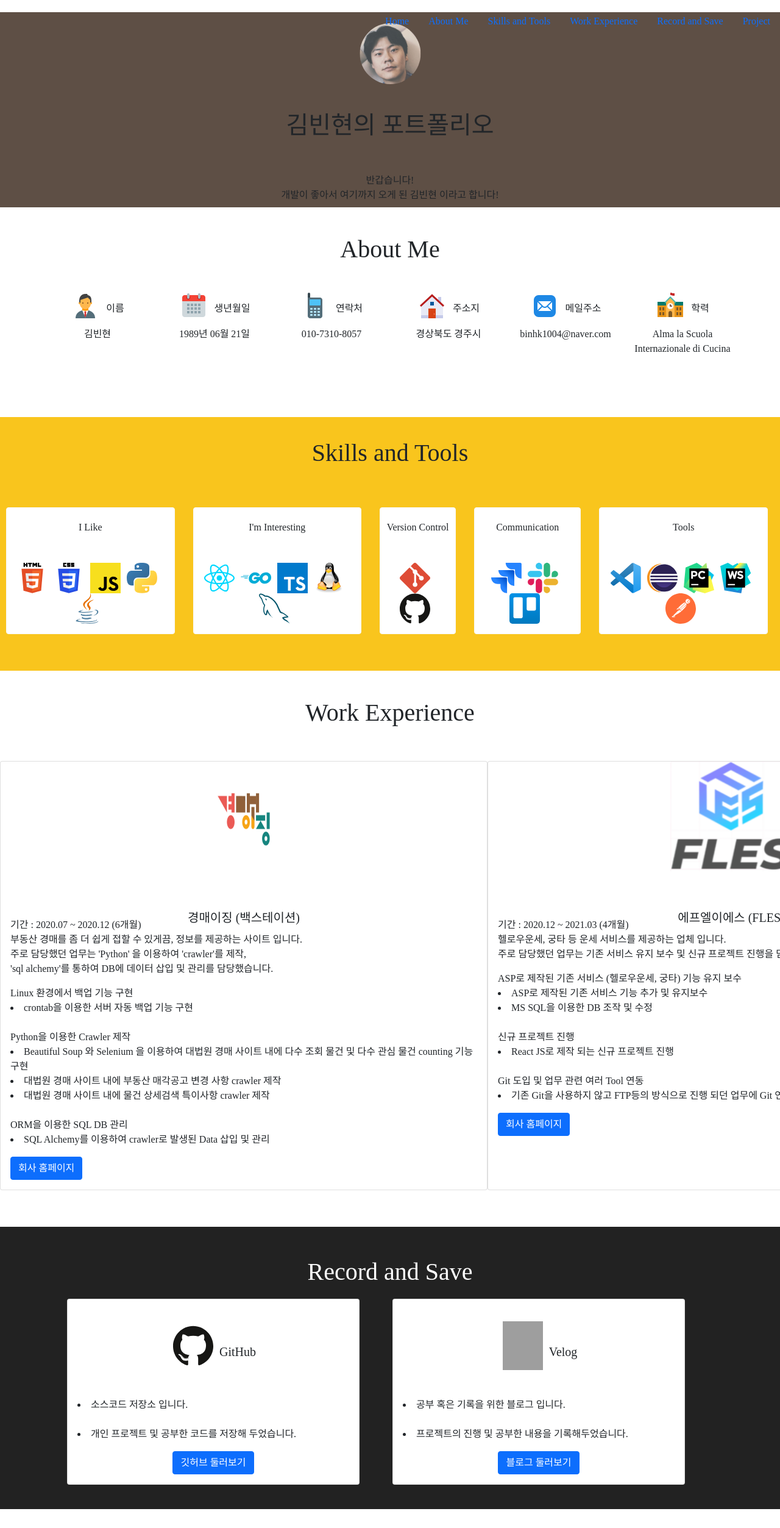
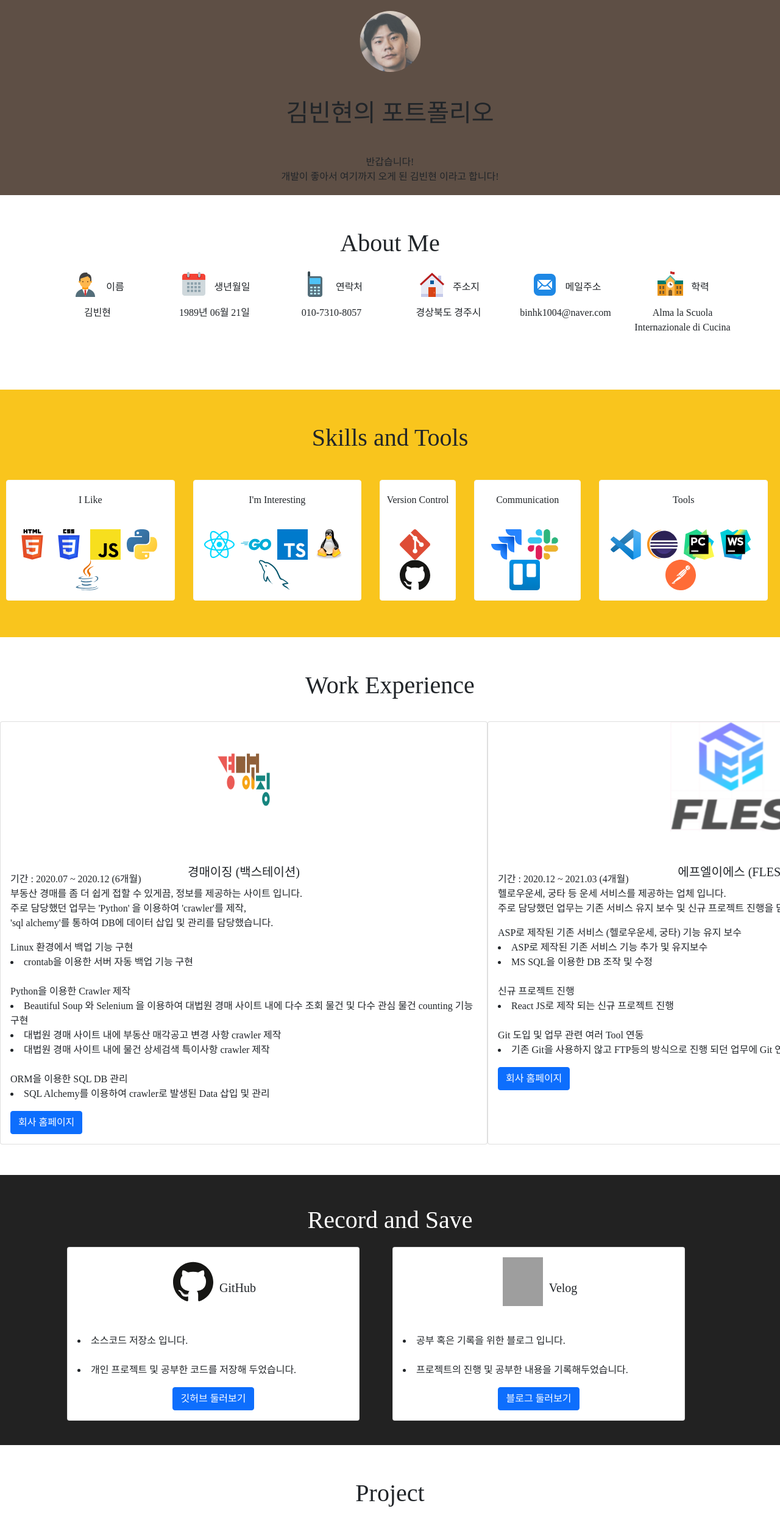
Before and after one commit to binhk1004/Hello_BinHyun, a React (Create React App) app: page / in a window 1280 px wide. Shown: the top 2506 px of the page at 61% size. Built offline with nearby package versions, Linux system fonts and the light colour scheme; grey boxes are pictures that could not be loaded; a web font is replaced by a local one.

Commit message:
[Components] Modified 'HeadNav.js' and 'HeadNav.css'

```diff
--- a/src/AboutMe.css
+++ b/src/AboutMe.css
@@ -26,3 +26,7 @@
     margin-right: 10px;
     margin-bottom: 10px;
 }
+
+.aboutme-title{
+    padding-top:35px;
+}
--- a/src/AboutMe.js
+++ b/src/AboutMe.js
@@ -4,7 +4,7 @@ import "./AboutMe.css";
 const AboutMe = () => {
   return (
     <div className="aboutme-container">
-      <div className="title">
+      <div className="aboutme-title">
         <h1>About Me</h1>
       </div>
       <div className="main">
--- a/src/Career.js
+++ b/src/Career.js
@@ -8,7 +8,7 @@ const Clickevent = () => {
 const Carrer = () => {
   return (
     <div className="carrer-container" id="4">
-      <div className="title">
+      <div className="carrer-title">
         <h1>Work Experience</h1>
       </div>
       <div className="Cardcontainer">
--- a/src/Carrer.css
+++ b/src/Carrer.css
@@ -20,9 +20,9 @@ body{
 ul{
     margin-top: 20px;
 }
-div{
+/* div{
     margin-top: 10px;
-}
+} */
 
 .Cardcontainer{
     display: flex;
@@ -35,7 +35,6 @@ div{
 }
 
 .CarrerCard:hover{
-    /* box-shadow:  1px 2px 10px 10px rgba(0,0,0,0.2); */
     transform: scale(1.05);
 }
 
@@ -46,6 +45,6 @@ div{
     width: 200px;
 }
 
-.title{
-    padding: 15px 0px 15px 0px;
+.carrer-title{
+    padding: 35px 0px 15px 0px;
 }
--- a/src/HeadNav.css
+++ b/src/HeadNav.css
@@ -1,5 +1,8 @@
+.start_nav{
+  display: none;
+}
+
 .nav{
-    margin-top: 5px;
-    margin-bottom: 10px;
     font-family: 'SBAggroB';
+    background-color:white;
   }
--- a/src/HeadNav.js
+++ b/src/HeadNav.js
@@ -1,11 +1,21 @@
 import { Nav } from "react-bootstrap";
 import {Link} from 'react-scroll';
+import React, {useState, useEffect} from 'react';
 import './HeadNav.css';
 
 
 const HeadNav = () => {
+
+  const [scrollPosition, setScrollPosition] = useState(0);
+  const updateScroll = () => {
+    setScrollPosition(window.scrollY || document.documentElement.scrollTop);
+  }
+  useEffect(()=>{
+    window.addEventListener('scroll', updateScroll);
+  });
+
   return (
-    <nav className="nav">
+    <nav className={scrollPosition < 300 ? "start_nav" : "nav"}>
       <Nav className="justify-content-end fixed-top" defaultActiveKey="/home">
         <Nav.Item>
           <Nav.Link eventKey="link-1">
--- a/src/Project.css
+++ b/src/Project.css
@@ -10,6 +10,10 @@
     margin-bottom: 20px;
 }
 
+.project-title{
+    padding: 35px 0px 15px 0px;
+}
+
 /* .card-text{
     text-align: justify;
 } */
--- a/src/Project.js
+++ b/src/Project.js
@@ -5,7 +5,7 @@ import "./Project.css";
 const Project = () => {
     return(
         <div className="project-container">
-            <div className="title">
+            <div className="project-title">
                 <h1>Project</h1>
             </div>
             <div>
--- a/src/Record.js
+++ b/src/Record.js
@@ -13,7 +13,7 @@ const Record = () => {
         <Card className="body" style={{ width: '30rem' }}>
             <Card.Body>
                 <div className="card-head">
-                    <img src = '/images/github-icon.svg' className="card-image"/>
+                    <img src = '/images/github-icon.svg' className="card-image" alt="github"/>
                     <Card.Title className="card-title">GitHub</Card.Title>
                 </div>
                 <Card.Text className="card-contents">
@@ -28,7 +28,7 @@ const Record = () => {
         <Card className="body" style={{ width: '30rem' }}>
             <Card.Body>
                 <div className="card-head">
-                    <img src = '/images/velog.png' className="card-image"/>
+                    <img src = '/images/velog.png' className="card-image" alt="velog"/>
                     <Card.Title className="card-title">Velog</Card.Title>
                 </div>
                 <Card.Text className="card-contents">
--- a/src/Skills.css
+++ b/src/Skills.css
@@ -5,9 +5,9 @@
     padding-bottom: 50px;
     background-color: #f9c51d;
 }
-.title{
+.skill-title{
     flex: auto;
-    padding: 15px 0px 15px 0px;
+    padding: 35px 0px 15px 0px;
 }
 
 .contents{
--- a/src/Skills.js
+++ b/src/Skills.js
@@ -8,7 +8,7 @@ const Skills = () => {
 
   return (
     <div className="skill-container">
-        <div className="title">
+        <div className="skill-title">
             <h1>Skills and Tools</h1>
         </div>
         <div className="contents">
```
